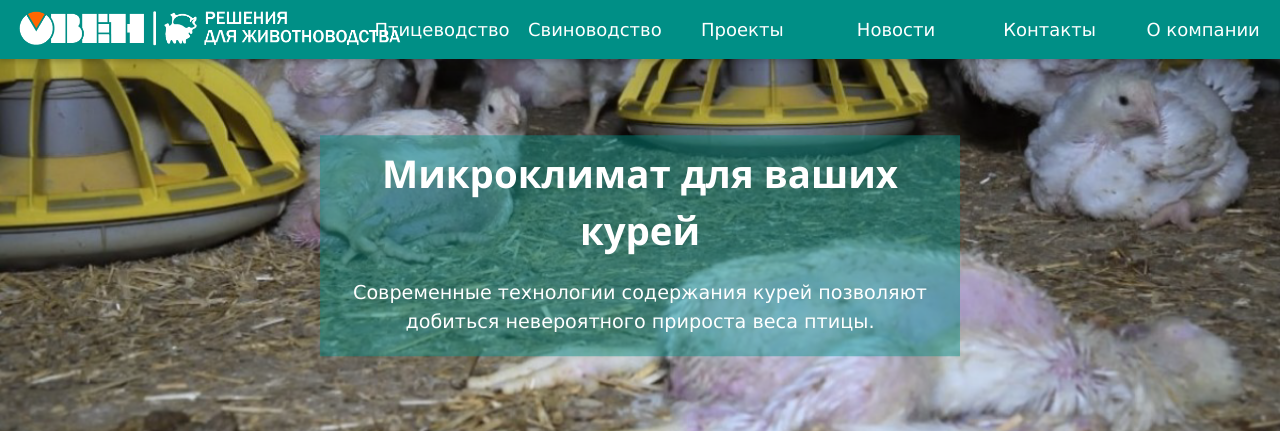
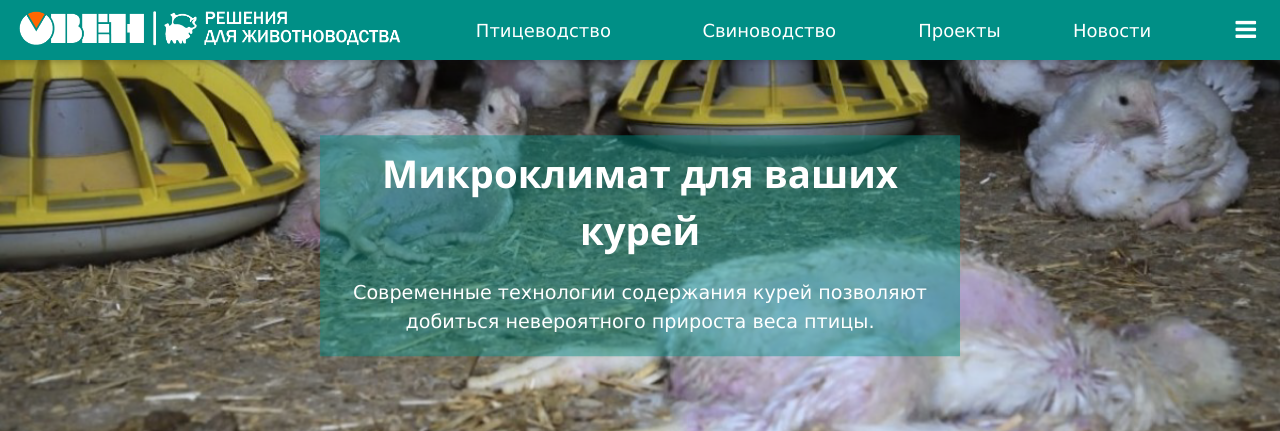
Before and after one commit to AlexGolovaschenko/OwenAgriculture, a Django app: page /about/ in a window 1280 px wide. Shown: the top 431 px of the page. Run offline with Django 3.2, Linux system fonts and the light colour scheme.

Commit message:
reworked responsive navbar

```diff
--- a/owen_agriculture/templates/base.html
+++ b/owen_agriculture/templates/base.html
@@ -24,31 +24,46 @@
 	<!-- Navbar -->
 	<div class="w3-top">
 	  <div class="w3-bar w3-teal w3-card w3-left-align w3-large">
-		<a class="w3-bar-item w3-button w3-hide-large w3-right w3-padding-large w3-hover-dark-teal w3-xlarge w3-teal" href="javascript:void(0);" onclick="myFunction()" title="Toggle Navigation Menu"><i class="fa fa-bars"></i></a>
 
-	    <div class="w3-bar-item w3-padding" style="width:28%">
-		    <a href="{% url 'home' %}" class="w3-hide-small"><img src="{% static 'img/logo_1.png' %}" style="height:40px;"></a>
-		    <a href="{% url 'home' %}" class="w3-hide-medium w3-hide-large"><img src="{% static 'img/logo_2.png' %}" style="height:40px;"></a>
+		<!-- Navbar on small screens -->
+		<div class="w3-hide-medium w3-hide-large">
+			<!-- logo -->
+		    <div class="w3-bar-item w3-padding" >
+			    <a href="{% url 'home' %}"><img src="{% static 'img/logo_2.png' %}" style="height:40px;"></a>
+			</div>
+			<!-- hamburger icon -->
+			<a class="w3-button w3-right w3-padding-large w3-hover-dark-teal w3-xlarge w3-teal" href="javascript:void(0);" onclick="myFunction()" title="Toggle Navigation Menu"><i class="fa fa-bars"></i></a>
 		</div>
 
-	    <div class="w3-hide-small w3-hide-medium">
-		    <a href="{% url 'products:poultry_catalog' %}" class="w3-bar-item w3-button w3-padding-16 w3-hover-dark-teal" style="width:12%">Птицеводство</a>
-		    <a href="{% url 'products:pigsty_catalog' %}" class="w3-bar-item w3-button w3-padding-16 w3-hover-dark-teal" style="width:12%">Свиноводство</a>
-		    <a href="{% url 'projects' %}" class="w3-bar-item w3-button w3-padding-16 w3-hover-dark-teal" style="width:12%">Проекты</a>
-		    <a href="{% url 'news' %}" class="w3-bar-item w3-button w3-padding-16 w3-hover-dark-teal" style="width:12%">Новости</a>
-		    <a href="{% url 'contacts' %}" class="w3-bar-item w3-button w3-padding-16 w3-hover-dark-teal" style="width:12%">Контакты</a>
-		    <a href="{% url 'about' %}" class="w3-bar-item w3-button w3-padding-16 w3-hover-dark-teal" style="width:12%">О компании</a>
-	    </div>
+		<!-- Navbar on middle and large screens -->
+		<div class="w3-hide-small">
+			<!-- logo -->
+		    <div class="w3-bar-item w3-padding" style="width:430px">
+			    <a href="{% url 'home' %}"><img src="{% static 'img/logo_1.png' %}" style="height:40px;"></a>
+			</div>
+		    <!-- bar items -->
+		    <div class="w3-cell-row w3-hide-small" style="width: calc(100% - 430px)">
+			    <a href="{% url 'products:poultry_catalog' %}" class="h5 w3-cell w3-button w3-padding-16 w3-hover-dark-teal" style="">Птицеводство</a>
+			    <a href="{% url 'products:pigsty_catalog' %}" class="h5 w3-cell w3-button w3-padding-16 w3-hover-dark-teal" style="">Свиноводство</a>
+			    <a href="{% url 'projects' %}" class="h4 w3-cell w3-button w3-padding-16 w3-hover-dark-teal" style="">Проекты</a>
+			    <a href="{% url 'news' %}" class="h3 w3-cell w3-button w3-padding-16 w3-hover-dark-teal" style="">Новости</a>
+			    <a href="{% url 'contacts' %}" class="h2 w3-cell w3-button w3-padding-16 w3-hover-dark-teal" style="">Контакты</a>
+			    <a href="{% url 'about' %}" class="h1 w3-cell w3-button w3-padding-16 w3-hover-dark-teal" style="">О компании</a>
+
+			   	<!-- hamburger icon -->
+				<a class="h0 w3-button w3-right w3-padding-large w3-hover-dark-teal w3-xlarge w3-teal" href="javascript:void(0);" onclick="myFunction()" title="Toggle Navigation Menu"><i class="fa fa-bars"></i></a>
+		    </div>
+		</div>
 	  </div>
 
-	  <!-- Navbar on small screens -->
-	  <div id="navDemo" class="w3-bar-block w3-white w3-hide w3-hide-large w3-large">
-	    <a href="{% url 'products:poultry_catalog' %}" class="w3-bar-item w3-button w3-padding-large">Птицеводство</a>
-	    <a href="{% url 'products:pigsty_catalog' %}" class="w3-bar-item w3-button w3-padding-large">Свиноводство</a>
-	    <a href="{% url 'projects' %}" class="w3-bar-item w3-button w3-padding-large">Проекты</a>
-	    <a href="{% url 'news' %}" class="w3-bar-item w3-button w3-padding-large">Новости</a>
-	    <a href="{% url 'contacts' %}" class="w3-bar-item w3-button w3-padding-large">Контакты</a>
-	    <a href="{% url 'about' %}" class="w3-bar-item w3-button w3-padding-large">О компании</a>
+	  <!-- dropdown menu -->
+	  <div id="navDemo" class="h0 w3-bar-block w3-white w3-hide w3-large w3-teal w3-border-top w3-border-bottom">
+	    <a href="{% url 'products:poultry_catalog' %}" class="w3-bar-item w3-button w3-hover-dark-teal w3-padding-large">Птицеводство</a>
+	    <a href="{% url 'products:pigsty_catalog' %}" class="w3-bar-item w3-button w3-hover-dark-teal w3-padding-large">Свиноводство</a>
+	    <a href="{% url 'projects' %}" class="w3-bar-item w3-button w3-hover-dark-teal w3-padding-large">Проекты</a>
+	    <a href="{% url 'news' %}" class="w3-bar-item w3-button w3-hover-dark-teal w3-padding-large">Новости</a>
+	    <a href="{% url 'contacts' %}" class="w3-bar-item w3-button w3-hover-dark-teal w3-padding-large">Контакты</a>
+	    <a href="{% url 'about' %}" class="w3-bar-item w3-button w3-hover-dark-teal w3-padding-large">О компании</a>
 	  </div>
 	</div>
 
```
Also changed, not shown: owen_agriculture/static/base_style.css (+8 -0 lines), media/product_pictures/D4v-yD3W0AA88MB.png (added), media/product_pictures/jaba_01.jpg (added).
